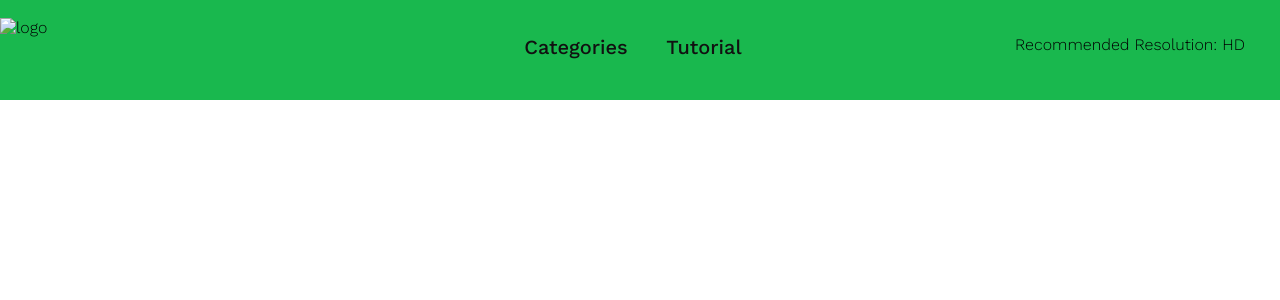
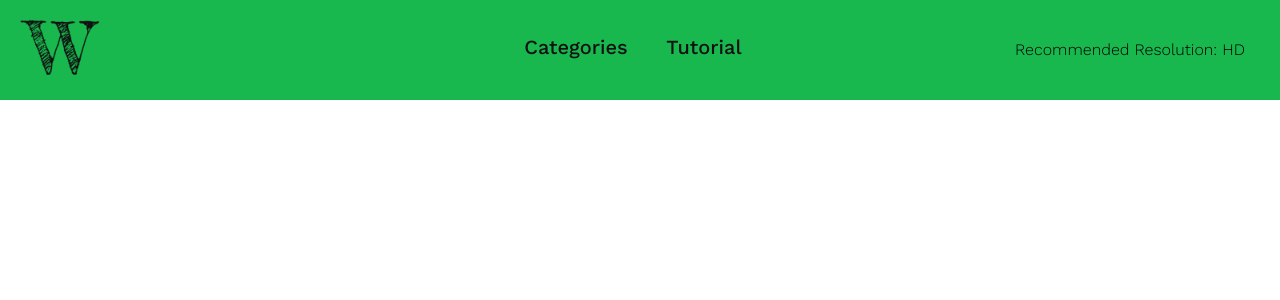
Before and after one commit to stella-pratt/Wallpapers, a PHP site: page /index.html in a window 1280 px wide. Shown: the top 300 px of the page. Run offline with PHP 8.4, Linux system fonts and the light colour scheme.

Commit message:
menu done dropdown to go

```diff
--- a/index.css
+++ b/index.css
@@ -20,10 +20,11 @@ body{
     align-items: center;
 }
 .resolution{
-    margin: 35px 35px 0 0;
+    margin: 12px 35px 0 0;
 }
 .logo{
-
+    height: 80px;
+    margin: 6px 0 0 20px;
 }
 .topnav{
     background-color: blueviolet;
@@ -34,7 +35,7 @@ body{
     display: flex;
     justify-content: left;
 }
-.topnav a{
+.topnav li{
     background-color: #19b84e;
     color: #111111;
     text-align: center;
@@ -45,8 +46,9 @@ body{
     font-weight: 500;
     font-size: 20px;
     padding-top: 35px;
+    list-style: none;
 }
-.topnav a:hover{
+.topnav li:hover{
     background-color: #058a31;
     transition: 0.2s;
 }
--- a/index.html
+++ b/index.html
@@ -10,11 +10,11 @@
 <body>
     <div class="header">
         <div class="topnav">
-            <a href="">Categories</a>
-            <a href="">Tutorial</a>
+            <li href="">Categories</li>
+            <li href="">Tutorial</li>
         </div>
         <div class="navspread">
-            <img src="" alt="logo" class="logo">
+            <img src="images/logo.png" alt="logo" class="logo">
 
             <div class="resolution">
                 <p id="resolution_text">Recommended Resolution: Error</p>
```
Also changed, not shown: images/logo.png (added).
